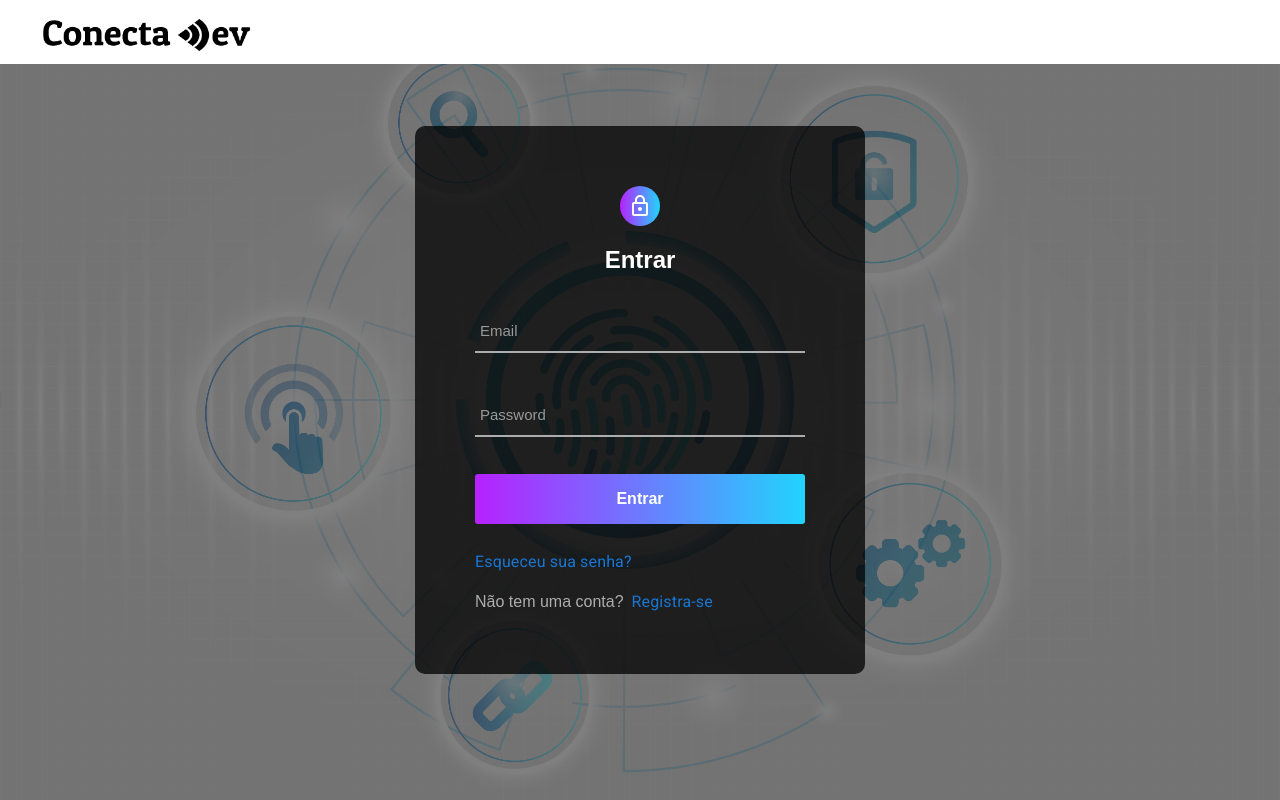
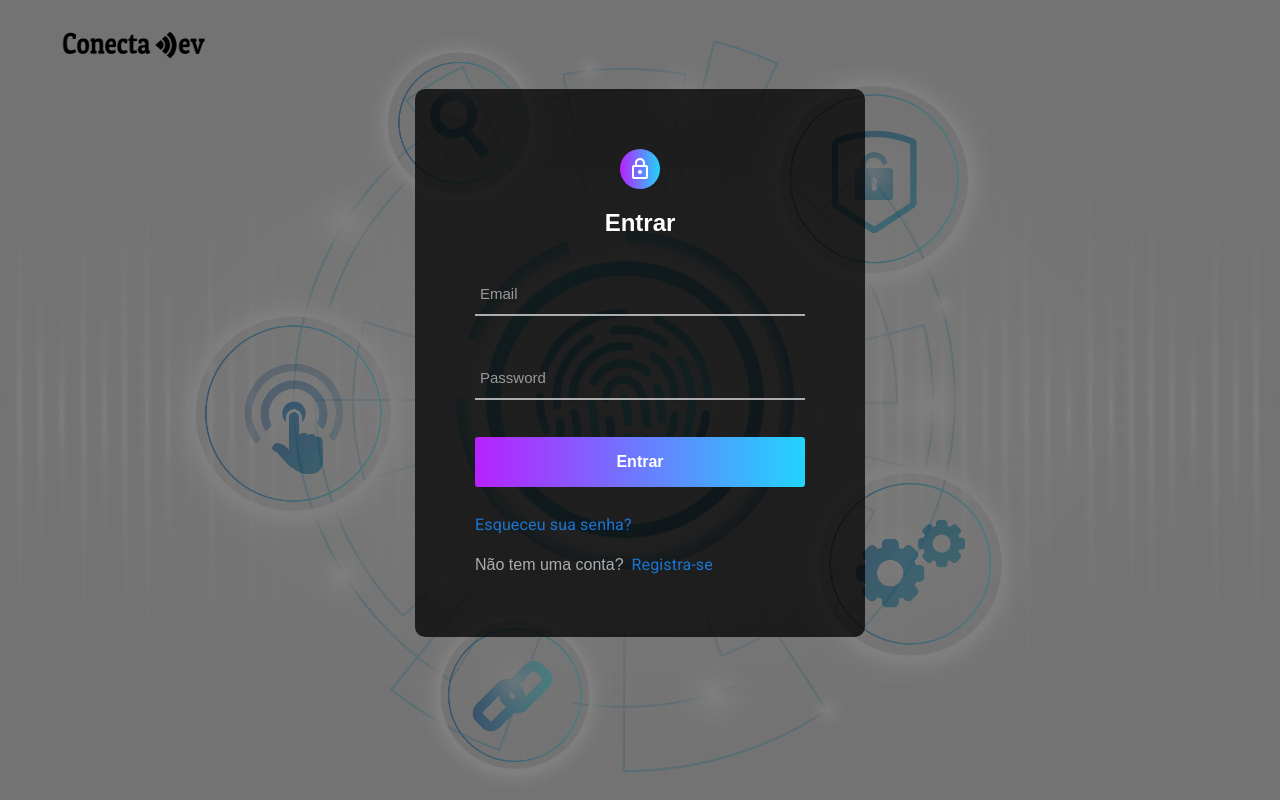
Before and after one commit to dennyun/classApp, a React (Create React App) app: page /login in a window 1280 px wide. Built offline with nearby package versions, Linux system fonts and the light colour scheme; the HTML template or start-up script is replaced by a standard one; what axios-mock-adapter would draw is missing.

Commit message:
commit login v2

```diff
--- a/src/pages/Login/components/Form.js
+++ b/src/pages/Login/components/Form.js
@@ -35,7 +35,8 @@ function Form() {
 
     return(
 
-        <div elevation={10} className='paperStyle'>
+        <form>
+            <div className="paper">
                 <Grid className={classes.grid} align='center'>
                     <Avatar className='avatarStyle'><LockOutlined /></Avatar>
                     <h2 className="login-box">Entrar</h2>
@@ -78,6 +79,7 @@ function Form() {
                     </Link>
                 </div>
             </div>
+        </form>
 
     )
 }
--- a/src/pages/Login/components/Header.js
+++ b/src/pages/Login/components/Header.js
@@ -1,25 +1,13 @@
 import React from "react";
-import { makeStyles } from "@material-ui/styles";
-import { AppBar } from "@mui/material";
-import { Toolbar } from "@mui/material";
-
-const useStyles = makeStyles({
-    img: {
-        maxHeight: 55
-    },
-    appBar:{
-
-    }
-});
+import '../style.css'
 
 function Header() {
-    const classes = useStyles();
     return(
-        <AppBar position="fixed" color="inherit" className={classes.appBar} sx={{boxShadow: 'none'}}>
-            <Toolbar>
-                <img src="/images/logo.png" alt="logo" className={classes.img}/>
-            </Toolbar>
-        </AppBar>
+        <div className='header'>
+            <div className='logo'>
+                    <img src="/images/logo.png" alt="logo" />
+            </div>
+        </div>
     );
 }
 
--- a/src/pages/Login/index.js
+++ b/src/pages/Login/index.js
@@ -1,17 +1,12 @@
 import React from "react";
 import Form from "./components/Form";
 import Header from "./components/Header";
-import { Container } from "@mui/material";
 
 function Login() {
     return(
-        <div className='root-login'>
+        <div className='root'>
             <Header/>
-            <main className='main-login'>
-                <Container maxWidth='lg'>
-                    <Form/>
-                </Container>
-            </main>
+            <Form/>
         </div>
     )
 }
--- a/src/pages/Login/style.css
+++ b/src/pages/Login/style.css
@@ -1,28 +1,18 @@
 
-.root-login{
+.root{
     padding: 0;
     margin: 0;
     height: 100vh;
     width: 100%;
-    position: relative
-}
-
-.main-login{
-    width: 100%;
-    min-height: 100vh;
-
-    display: flex;
-    flex-wrap: wrap;
-    align-items: center;
-    justify-content: center;
+    position: relative;
 
     background-image:url(../../../public/images/back.jpg);
     background-position: center;
     background-size: cover;
-    background-repeat: no-repeat
+    background-repeat: no-repeat;
 }
 
-.main-login::before {
+.root::before {
     content: '';
     background-color: rgb(0, 0, 0, .5);
     width: 100%;
@@ -34,7 +24,18 @@
     right: 0;
 }
 
-.paperStyle{
+.logo img {
+    height: 45px;
+    width: 167px;
+}
+
+.header {
+    padding: 20px 50px;
+    position: relative;
+    z-index: 10;
+}
+
+.paper{
     padding: 60px;
     z-index: 90;
     position: relative;
@@ -47,16 +48,16 @@
     transform: translateX(-50%);
 }
 
+.paper{
+    color: #fff;
+    font-size: 24;
+}
+
 .avatarStyle{
     background: -webkit-linear-gradient(to left, #21d4fd, #b721ff);
     background: -o-linear-gradient(to left, #21d4fd, #b721ff);
     background: -moz-linear-gradient(to left, #21d4fd, #b721ff);
     background: linear-gradient(to left, #21d4fd, #b721ff);
-}
-
-.login-box{
-    color: #fff;
-    font-size: 24;
 }
 
 .wrap-input{
```
Lines whose indentation alone changed are shown as unchanged.
